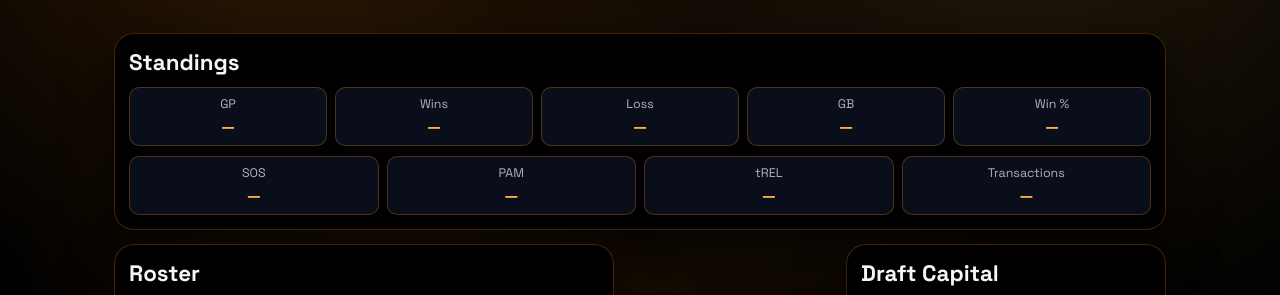
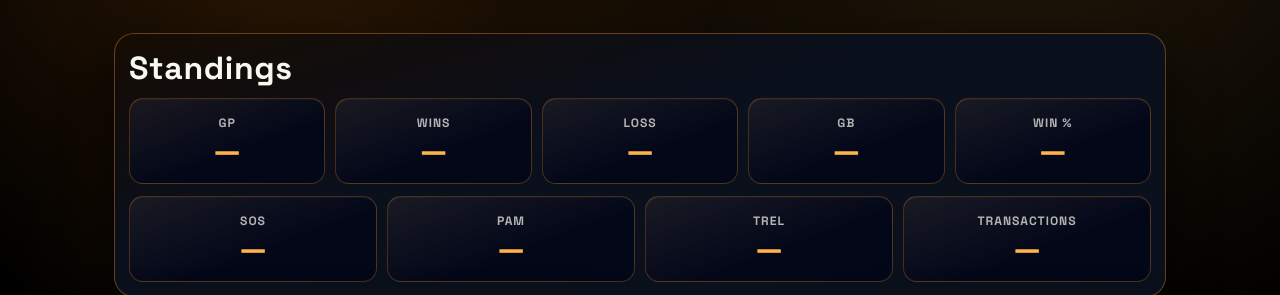
Before and after one commit to mmf39/RSKL-Website, a plain HTML site: page team.html in a window 1280 px wide. Shown: the part 292-587 px from the top of the page. Drawn offline with Linux system fonts and the light colour scheme; no server answers.

Commit message:
Update styles.css

```diff
--- a/styles.css
+++ b/styles.css
@@ -565,10 +565,22 @@ input[type="text"] {
   padding: 14px;
 }
 
+.team-page .standings-panel {
+  background:
+    linear-gradient(165deg, rgba(255, 140, 26, 0.08), rgba(15, 23, 42, 0.68) 40%),
+    rgba(0, 0, 0, 0.92);
+  border: 1px solid rgba(255, 140, 26, 0.38);
+}
+
+.team-page .standings-panel .panel-head h2 {
+  letter-spacing: 0.02em;
+  font-size: 2rem;
+}
+
 .team-page .stats-grid {
   display: grid;
-  gap: 8px;
-  margin-bottom: 10px;
+  gap: 10px;
+  margin-bottom: 12px;
 }
 
 .team-page .stats-grid-top {
@@ -582,23 +594,47 @@ input[type="text"] {
 
 .team-page .stat-box {
   border: 1px solid rgba(255, 140, 26, 0.28);
-  border-radius: 10px;
-  padding: 8px 6px;
-  background: rgba(15, 23, 42, 0.62);
+  border-radius: 14px;
+  padding: 10px 8px;
+  background:
+    linear-gradient(160deg, rgba(255, 140, 26, 0.05), rgba(2, 6, 23, 0.88) 60%),
+    rgba(15, 23, 42, 0.68);
   display: grid;
   gap: 4px;
   text-align: center;
+  min-height: 86px;
+  align-content: center;
+  box-shadow: inset 0 1px 0 rgba(255, 255, 255, 0.04);
+  transition: border-color 0.15s ease, transform 0.15s ease;
+}
+
+.team-page .stat-box:hover {
+  border-color: rgba(255, 179, 71, 0.65);
+  transform: translateY(-1px);
 }
 
 .team-page .stat-box span {
   color: var(--muted);
-  font-size: 0.78rem;
+  font-size: 0.76rem;
+  text-transform: uppercase;
+  letter-spacing: 0.08em;
+  font-weight: 700;
 }
 
 .team-page .stat-box strong {
   color: var(--accent-2);
   font-weight: 700;
-  font-size: 1rem;
+  font-size: 1.95rem;
+  line-height: 1;
+}
+
+.team-page #stat-transactions a {
+  color: var(--accent-2);
+  text-decoration: none;
+}
+
+.team-page #stat-transactions a:hover {
+  text-decoration: underline;
 }
 
 .team-page .transactions-panel {
```
